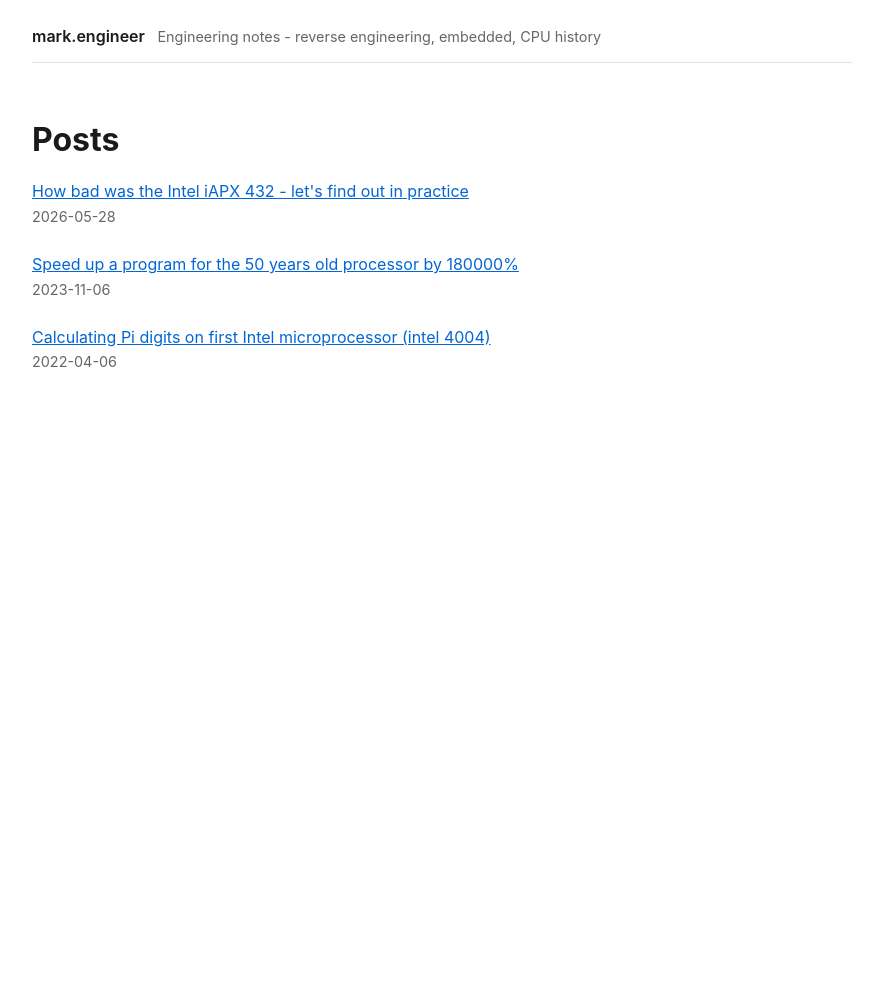
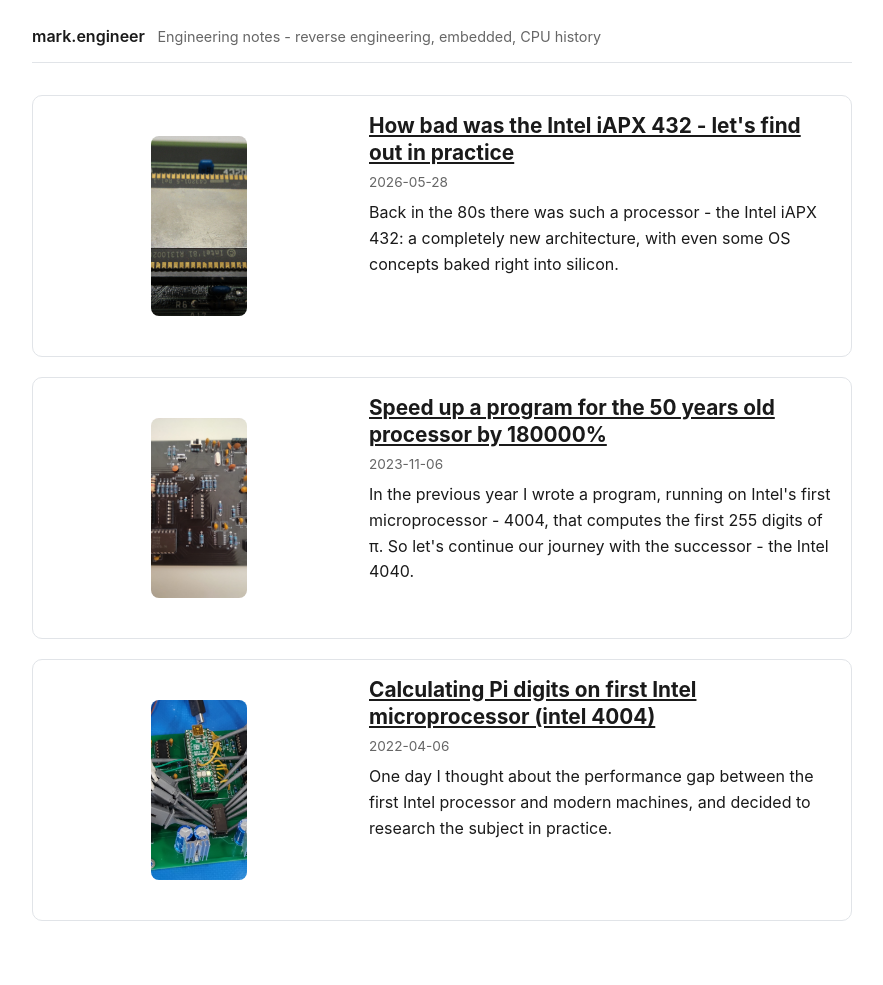
Before and after one commit to quasiengineer/www, a Jekyll site: the page built from index.md, in a window 1280 px wide. Shown: the whole page, without its empty margins (198-1081 px from the left). Built offline with Jekyll 4.4.1, drawn with Linux system fonts in a browser that asks for light colours; before the commit the page ends 900 px from its top, so only the background shows below that.

Commit message:
Home page: article cards (featured image + description), relative links

```diff
--- a/_layouts/default.html
+++ b/_layouts/default.html
@@ -47,6 +47,23 @@
     table { border-collapse: collapse; }
     .post-meta { color:var(--muted); font-size:.9rem; margin-bottom:1.5rem; }
     .footnotes { font-size:.9rem; color:var(--muted); border-top:1px solid var(--border); margin-top:2rem; padding-top:1rem; }
+
+    /* home page: article cards */
+    .posts { display:flex; flex-direction:column; gap:1.25rem; margin-top:1rem; }
+    .post-card { display:flex; gap:1.25rem; padding:1rem; border:1px solid var(--border); border-radius:10px; }
+    .post-card:hover { border-color:var(--accent); }
+    .post-thumb { flex-shrink:0; }
+    .post-thumb img { width:300px; max-width:32%; height:180px; object-fit:cover; border-radius:8px; display:block; }
+    .post-card-body { flex:1; min-width:0; }
+    .post-card-title { margin:0 0 .3em; font-size:1.3rem; line-height:1.3; }
+    .post-card-title a { color:var(--fg); }
+    .post-card-title a:hover { color:var(--accent); }
+    .post-card .post-date { color:var(--muted); font-size:.85rem; margin:0 0 .5em; }
+    .post-desc { margin:.3em 0 0; }
+    @media (max-width:640px) {
+      .post-card { flex-direction:column; }
+      .post-thumb img { width:100%; max-width:100%; }
+    }
   </style>
 </head>
 <body>
--- a/_posts/2022-04-06-calculating-pi-digits-on-first-intel-microprocessor-intel-4004.md
+++ b/_posts/2022-04-06-calculating-pi-digits-on-first-intel-microprocessor-intel-4004.md
@@ -3,6 +3,8 @@ title: "Calculating Pi digits on first Intel microprocessor (intel 4004)"
 date: 2022-04-06 09:16:23
 slug: calculating-pi-digits-on-first-intel-microprocessor-intel-4004
 layout: post
+image: images/2022/04/testing_cropped.jpg
+description: "One day I thought about the performance gap between the first Intel processor and modern machines, and decided to research the subject in practice."
 ---
 
 # Introduction
--- a/_posts/2023-11-06-speed-up-a-program-for-50-years-old-processor-by-180000.md
+++ b/_posts/2023-11-06-speed-up-a-program-for-50-years-old-processor-by-180000.md
@@ -3,6 +3,8 @@ title: "Speed up a program for the 50 years old processor by 180000%"
 date: 2023-11-06 10:24:54
 slug: speed-up-a-program-for-50-years-old-processor-by-180000
 layout: post
+image: images/2023/11/board-rotated.jpg
+description: "In the previous year I wrote a program, running on Intel's first microprocessor - 4004, that computes the first 255 digits of π. So let's continue our journey with the successor - the Intel 4040."
 ---
 
 # Introduction
--- a/_posts/2026-05-28-how-bad-was-the-intel-iapx-432-lets-find-out-in-practice.md
+++ b/_posts/2026-05-28-how-bad-was-the-intel-iapx-432-lets-find-out-in-practice.md
@@ -3,6 +3,8 @@ title: "How bad was the Intel iAPX 432 - let's find out in practice"
 date: 2026-05-28 08:10:03
 slug: how-bad-was-the-intel-iapx-432-lets-find-out-in-practice
 layout: post
+image: images/2026/05/00.jpg
+description: "Back in the 80s there was such a processor - the Intel iAPX 432: a completely new architecture, with even some OS concepts baked right into silicon."
 ---
 
 Back in the 80s there was such processor - the Intel iAPX 432. It was developed as a successor to the 8080 and initially even carried the codename 8800. Intel packed an enormous amount into it - a completely new architecture, nothing like its predecessors, and even some OS concepts baked right into silicon - support for object-oriented programming, garbage collection, a process scheduler, asynchronous communications, multiple levels of fault tolerance, and much more.
--- a/index.md
+++ b/index.md
@@ -3,13 +3,17 @@ layout: default
 permalink: /
 title: Posts
 ---
-# Posts
-
-<ul class="post-list" style="list-style:none;padding-left:0;">
+<div class="posts">
   {% for post in site.posts %}
-  <li style="margin:.5rem 0;">
-    <a href="{{ post.url }}">{{ post.title }}</a>
-    <div class="post-meta">{{ post.date | date: "%Y-%m-%d" }}</div>
-  </li>
+  <article class="post-card">
+    {% if post.image %}
+    <a class="post-thumb" href="{{ post.date | date: '%Y/%m' }}/{{ post.slug }}/"><img src="{{ post.image }}" alt=""></a>
+    {% endif %}
+    <div class="post-card-body">
+      <h2 class="post-card-title"><a href="{{ post.date | date: '%Y/%m' }}/{{ post.slug }}/">{{ post.title }}</a></h2>
+      <div class="post-date">{{ post.date | date: "%Y-%m-%d" }}</div>
+      {% if post.description %}<p class="post-desc">{{ post.description }}</p>{% endif %}
+    </div>
+  </article>
   {% endfor %}
-</ul>
+</div>
```
Also changed, not shown: images/2022/04/testing_cropped.jpg (added), images/2023/11/board-rotated.jpg (added), images/2026/05/00.jpg (added).
